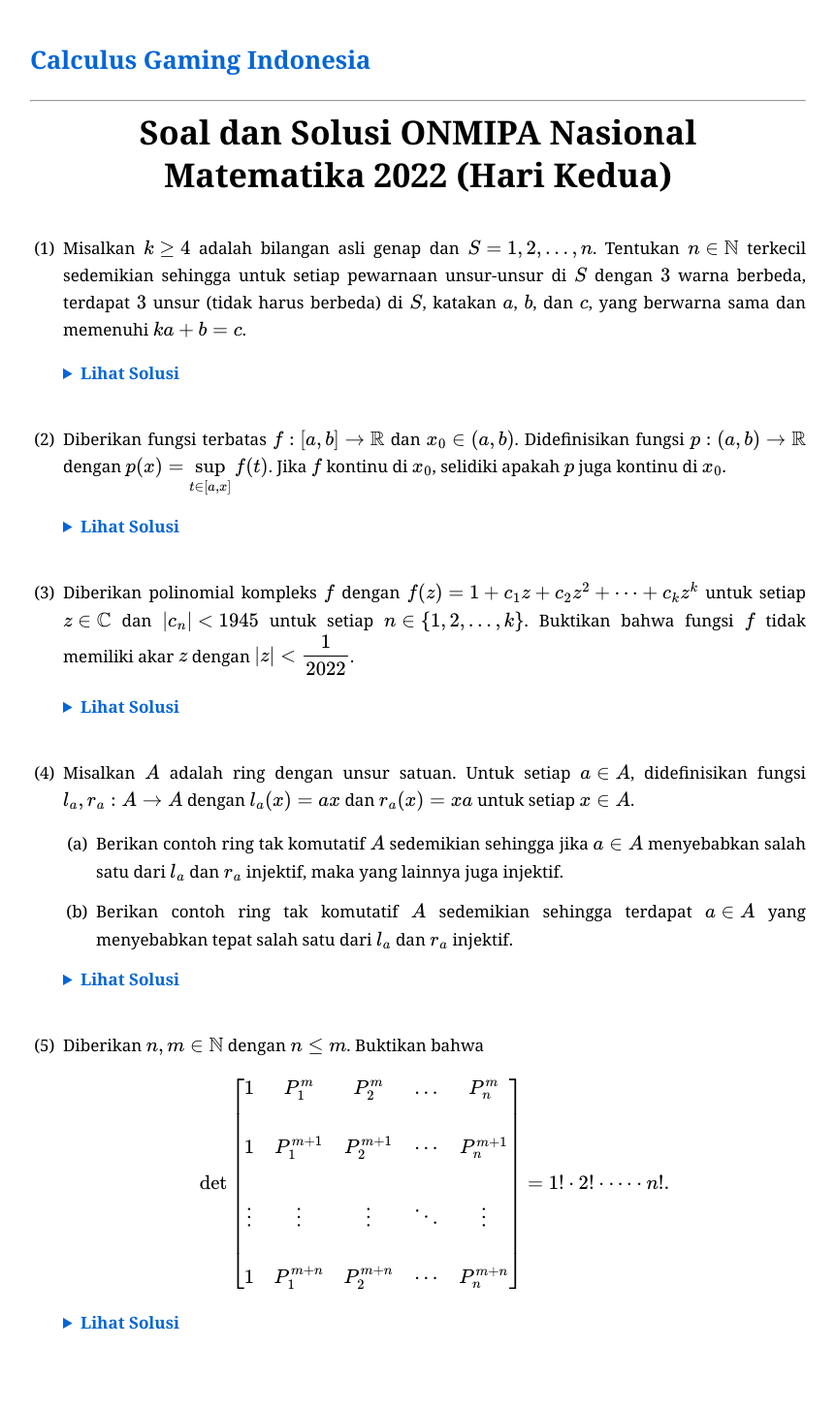
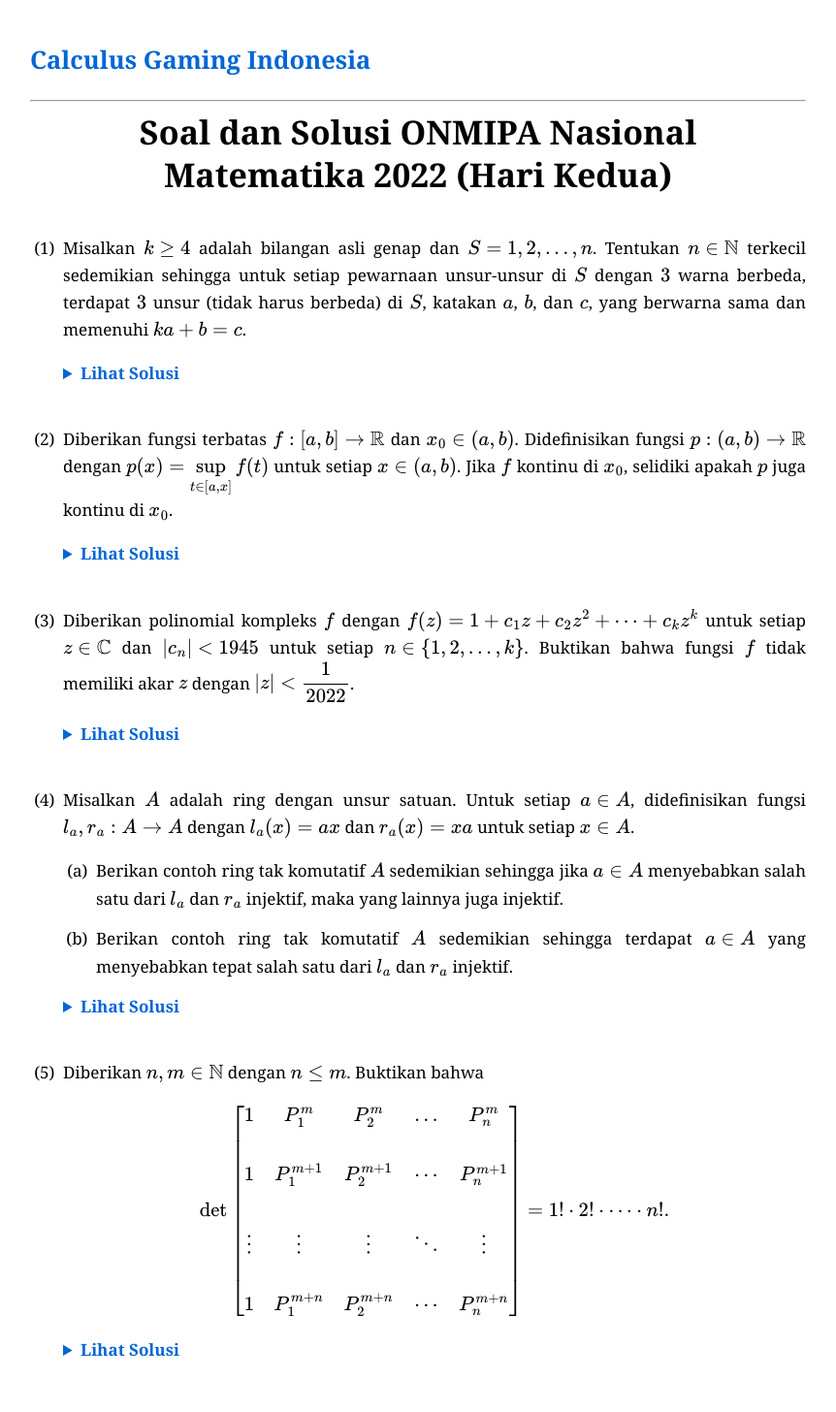
Before and after one commit to calculusgamingindonesia/calculusgamingindonesia.github.io, a Jekyll site: the page built from _posts/2026-07-01-onmipa-nas-mat-22-2.md, in a window 1280 px wide. Shown: the whole page at 97% size, without its empty margins (209-1071 px from the left). Built offline with Jekyll 4.4.1, drawn with Linux system fonts in a browser that asks for light colours; some web fonts are replaced; before the commit the page ends 1428 px from its top, so only the background shows below that.

Commit message:
Update 2026-07-01-onmipa-nas-mat-22-2.md

```diff
--- a/_posts/2026-07-01-onmipa-nas-mat-22-2.md
+++ b/_posts/2026-07-01-onmipa-nas-mat-22-2.md
@@ -24,7 +24,7 @@
    </div>
    </details>
 
-2. Diberikan fungsi terbatas $f:[a, b]\to\mathbb{R}$ dan $x_0\in(a, b)$. Didefinisikan fungsi $p:(a, b)\to\mathbb{R}$ dengan $\displaystyle p(x)=\sup_{t\in[a, x]}f(t)$. Jika $f$ kontinu di $x_0$, selidiki apakah $p$ juga kontinu di $x_0$.
+2. Diberikan fungsi terbatas $f:[a, b]\to\mathbb{R}$ dan $x_0\in(a, b)$. Didefinisikan fungsi $p:(a, b)\to\mathbb{R}$ dengan $\displaystyle p(x)=\sup_{t\in[a, x]}f(t)$ untuk setiap $x\in(a, b)$. Jika $f$ kontinu di $x_0$, selidiki apakah $p$ juga kontinu di $x_0$.
 
    <details>
    <summary>Lihat Solusi</summary>
```
